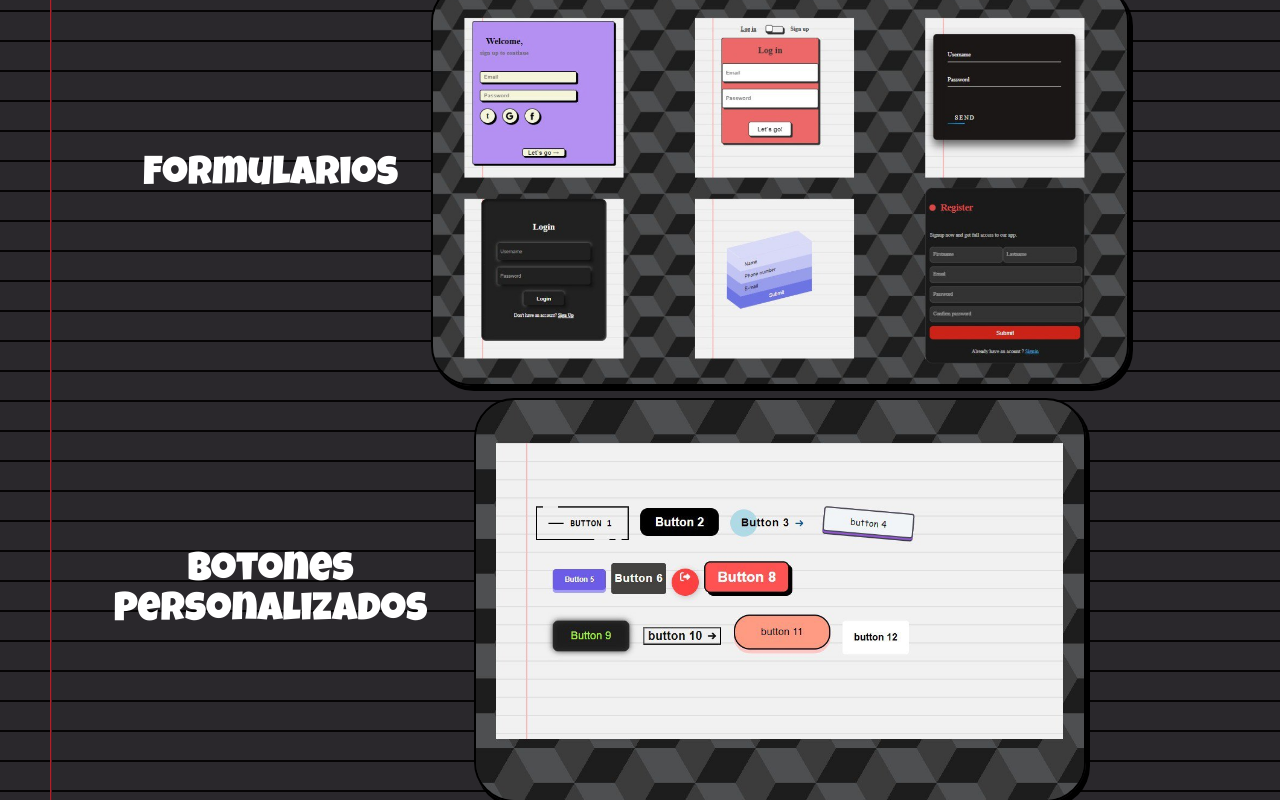
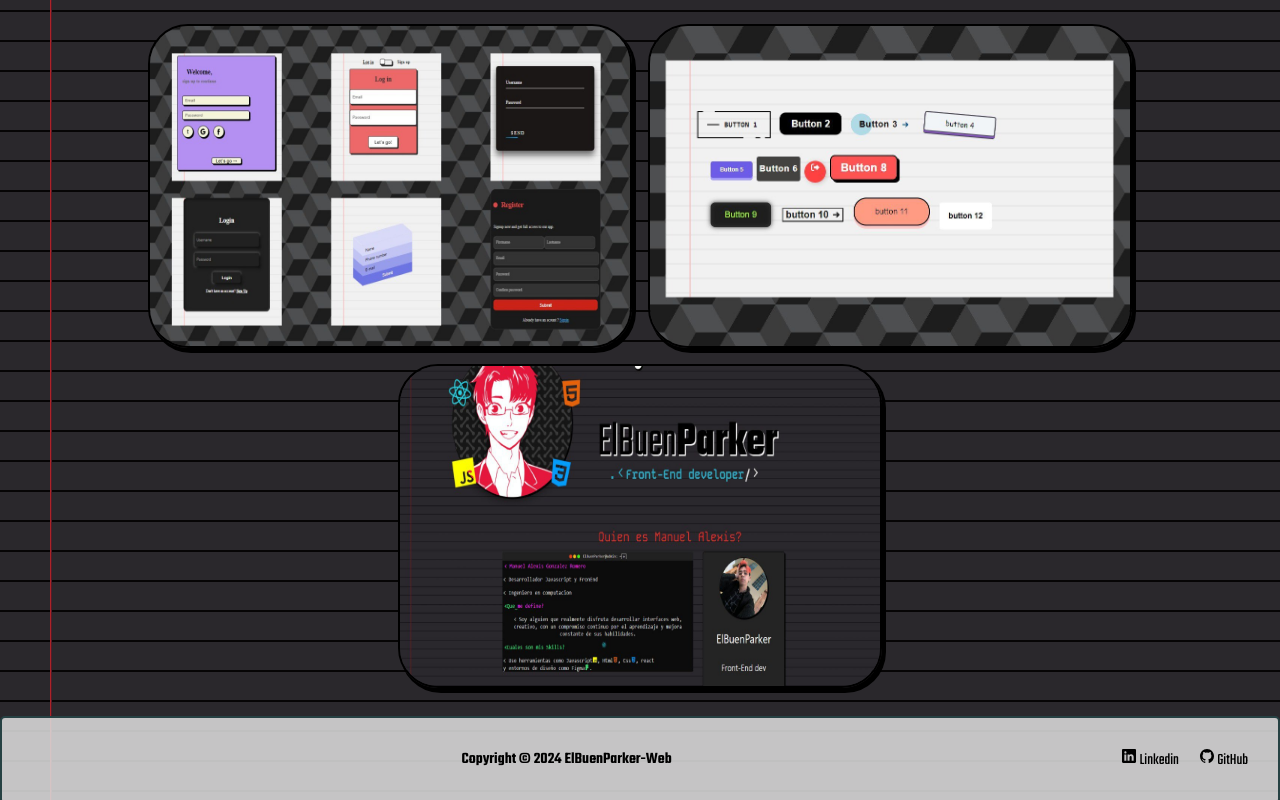
Before and after one commit to ElBuenParker/parkerweb, a React (Create React App) app: page /portafolio in a window 1280 px wide. Shown: the part 920-1720 px from the top of the page. Built offline with nearby package versions, Linux system fonts and the light colour scheme; a web font is replaced by a local one.

Commit message:
portafolio page update

```diff
--- a/src/pages/Home.jsx
+++ b/src/pages/Home.jsx
@@ -148,7 +148,7 @@ const Home = () => {
               <ion-icon name="logo-html5"></ion-icon>
               </div>, Css <div class="css3Icon">
               <ion-icon name="logo-css3"></ion-icon>
-            </div>, react <div class="reactIcon">
+            </div>, react <div class="react">
               <ion-icon name="logo-react"></ion-icon>
               </div>y entornos de diseño como Figma <div class="figmaIcon">
               <ion-icon name="logo-figma"></ion-icon>
--- a/src/pages/Portafolio.jsx
+++ b/src/pages/Portafolio.jsx
@@ -5,6 +5,7 @@ import '../styles/bubble.css'
 import '../styles/portafolio.css'
 import FormsImg from '../img/forms.jpg'
 import ButtonsImg from '../img/btn.jpg'
+import PortafolioImg from '../img/portafolio.jpg'
 import { Link } from 'react-router-dom';
 
 const MainContainer = styled.div`
@@ -15,22 +16,15 @@ const MainContainer = styled.div`
 `;
 
 
-
 const Contenido = styled.div`
   display:flex;
-  align-items:center;
-  align-content: space-between;
-  justify-content: space-between;
-  padding: 20px;
-  display: flex;
-  height: 1200px;
-  margin-top:10%;
-  @media(min-width: 100px){
+  flex-wrap: wrap;
+  justify-content: center;
+  margin-top:10vh;
+  @media(max-width: 1080px){
       position: relative;
-      margin-top:1%;
-
-      display: block;
-    }
+      margin-top:5vh;
+      }
 
 `;
 
@@ -40,7 +34,7 @@ const Portafolio = () => {
     <div className="screen">
       <section className="presentacion">
       <div className="bubbleInicio">
-          <div className="bubble">Hola, mi nombre es Alexis, soy desarrollador Front-End e Ingenieron en Computación.</div>
+          <div className="bubble">A continuación podrás encontrar mi portafolio con algunos de mis proyectos realizados.</div>
 
           </div>
           <div className="parker">
@@ -65,16 +59,15 @@ const Portafolio = () => {
       <Contenido>
 
         <div className="ContenidoImg">
-          <div className="descripcionImg">Formularios</div>
           <div class="card">
             <div class="card-inner">
               <div class="card-front">
                 <p>
-                <img height={400} className="Img" src={FormsImg}></img>
+                <img className="Img" src={FormsImg}></img>
                 </p>
               </div>
               <div class="card-back">
-                <p>Formularios interactivos diseñados con HTML y estilizados con CSS. Estos formularios son altamente personalizables, permitiendo ajustes en diseño, campos requeridos y acciones de envío. Su estructura modular facilita la integración en diferentes proyectos web.  </p>
+                <p>Formularios hechos con css paa uso publico y editables. </p>
                 <Link to={"https://github.com/ElBuenParker/logins"}>
                 <button>
                 <span class="button_top" > Ir al código <ion-icon classname="gh-icon" name="logo-github"></ion-icon></span>
@@ -85,19 +78,37 @@ const Portafolio = () => {
             </div>
           </div>
         </div>
-
-        <div className="ContenidoBtn">
-          <div className="descripcionImg">Botones Personalizados</div>
+        <div className="ContenidoImg">
           <div class="card">
             <div class="card-inner">
               <div class="card-front">
                 <p>
-                <img height={400} className="Img" src={ButtonsImg}></img>
+                <img className="Img" src={ButtonsImg}></img>
                 </p>
               </div>
               <div class="card-back">
-                <p>Botones interactivos con estilos personalizables creados con CSS y JavaScript, diseñados para ser fácilmente editables y adaptables a diferentes estilos y necesidades. Su código permite ajustar colores, tamaño, efectos de hover y comportamiento con facilidad, proporcionando una solución versátil para agregar interactividad a páginas web.</p>
+                <p>Botones con estilos CSS de facil personalización.</p>
                 <Link to={"https://github.com/ElBuenParker/buttons"}>
+                <button>
+                <span class="button_top" > Ir al código <ion-icon classname="gh-icon" name="logo-github"></ion-icon></span>
+              </button>
+                </Link>
+
+              </div>
+            </div>
+          </div>
+        </div>
+        <div className="ContenidoImg">
+          <div class="card">
+            <div class="card-inner">
+              <div class="card-front">
+                <p>
+                <img className="Img" src={PortafolioImg}></img>
+                </p>
+              </div>
+              <div class="card-back">
+                <p>Repositorio de mi portafolio realizado con react.</p>
+                <Link to={"https://github.com/ElBuenParker/parkerweb"}>
                 <button>
                 <span class="button_top" > Ir al código <ion-icon classname="gh-icon" name="logo-github"></ion-icon></span>
               </button>
--- a/src/styles/bubble.css
+++ b/src/styles/bubble.css
@@ -7,7 +7,7 @@
     left: 16vh;
     top: -40vh;
     @media(max-width: 1080px){
-        left: 2vh;
+        left: 1vh;
         top: -5vh;
     }
 
--- a/src/styles/portafolio.css
+++ b/src/styles/portafolio.css
@@ -2,16 +2,11 @@
 
 @import url('https://fonts.googleapis.com/css2?family=Acme&family=Luckiest+Guy&family=Titan+One&display=swap');
 
-
-
 .ContenidoImg{
     display: flex;
-    flex-wrap: wrap;
-    margin: 2vh;
-    justify-content: center;
-    font-family: "Luckiest Guy", cursive;
     font-family: "Luckiest Guy", cursive;
     font-size: 40px;
+    margin: 10px;
 
 }
 .ContenidoBtn{
@@ -29,14 +24,19 @@
     border-radius: 40px;
     border: 2px solid #000000;
     box-shadow: 3px 4px 0px 1px #000000;
-    margin-left: 1vh;
+    height: 40vh;
+    width: 60vh;
+    @media(max-width: 1080px){
+      height: 20vh;
+      width: 25vh;
+    }
+
 
 }
 .descripcionImg{
     display:flex;
     align-items: center;
     justify-content: center;
-    display: absolute;
     width: 30vh;
     max-width: 600px;
     border-radius: 40px;
@@ -48,10 +48,14 @@
 
 
 .card {
-    width: 707px;
-    height: 400px;
+    height: 40vh;
+    width: 60vh;
     perspective: 1000px;
     border-radius: 60px;
+    @media(max-width: 1080px){
+      height: 20vh;
+      width: 25vh;
+    }
   }
 
   .card-inner {
@@ -77,6 +81,7 @@
 
   .card-front {
     color: #000000;
+
     display: flex;
     align-items: center;
     border-radius: 10px;
@@ -91,13 +96,17 @@
     display: flex;
     align-items: center;
     justify-content: center;
-    font-size: 24px;
+    font-size: 28px;
     transform: rotateY(180deg);
     border-radius: 40px;
     border: 2px solid #000000;
     flex-direction: column;
+    box-shadow: 3px 4px 0px 1px #000000;
+    @media(max-width: 1080px){
+      font-size: 19px;
+      font-weight:lighter;
 
-    box-shadow: 3px 4px 0px 1px #000000;
+    }
   }
 
   button {
```
Also changed, not shown: src/img/portafolio.jpg (added).
